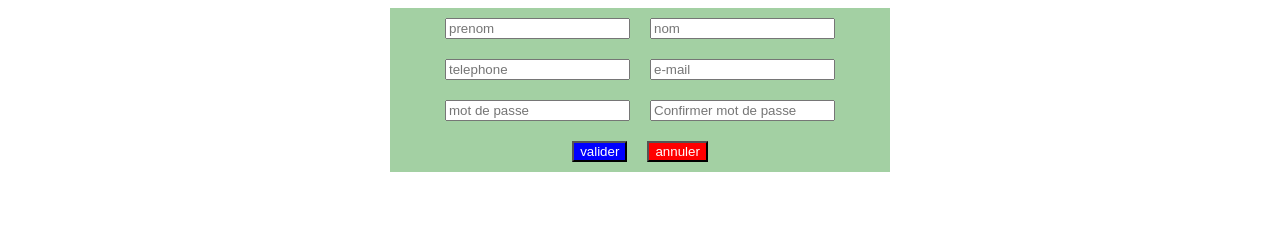
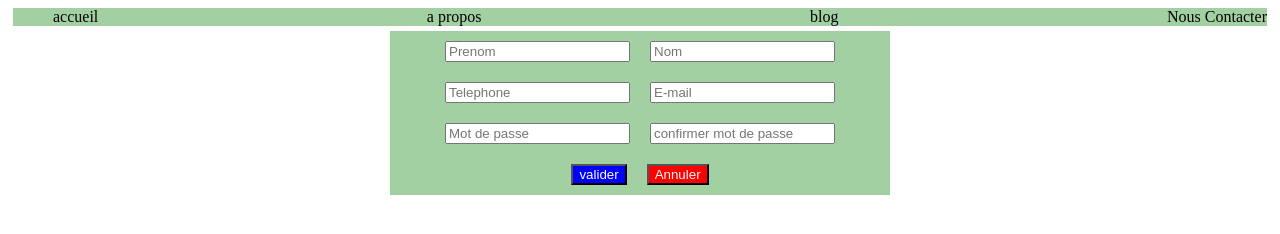
Before and after one commit to mbackeabdoul/Bakeli-Altelier-Html-Css, a plain HTML site: page index.html in a window 1280 px wide. Drawn offline with Linux system fonts and the light colour scheme.

Commit message:
modification

```diff
--- a/index.html
+++ b/index.html
@@ -7,53 +7,60 @@
     <title>Document</title>
 </head>
 <body>
+
+    <ul>
+        <li>accueil</li>
+        <li>a propos</li>
+        <li>blog</li>
+        <li>Nous Contacter</li>
+
+    </ul>
        <div class="blog">
         <form action="">
             <div class="flex">
                 <div>
 
-                    <input type="text" name="prenom" placeholder="prenom" id="">
+                    <input type="text" name="prenom" placeholder="Prenom" id="">
 
                 </div>
 
                 <div>
 
-                    <input type="text" name="nom" placeholder="nom" id="">
+                    <input type="text" name="nom" placeholder="Nom" id="">
+                </div>
+
+            </div>
+
+            <div class="flex">
+                <div>
+
+                    <input type="text" name="telephone" placeholder="Telephone">
+
+                </div>
+
+                <div>
+
+                    <input type="email" name="" placeholder="E-mail">
                 </div>
 
             </div>
 
             <div class="flex">
                 <div >
-
-                    <input type="text" name="telephone" placeholder="telephone">
+                    <input type="password" name="" placeholder="Mot de passe" id="">
 
                 </div>
 
                 <div>
-
-                    <input type="email" name="" placeholder="e-mail">
-                </div>
-
-            </div>
-
-            <div class="flex">
-                <div >
-                    <input type="password" name="" placeholder="mot de passe" id="">
-
-                </div>
-
-                <div>
-                    <input type="password" name="" placeholder="Confirmer mot de passe" id="">
+                    <input type="password" name="" placeholder="confirmer mot de passe" id="">
                 </div>
 
             </div>
 
             <div class="flex">
                 <input type="submit" value="valider" id="blue" >
-                <input type="reset" value="annuler" id="rouge"  >
+                <input type="reset" value="Annuler" id="rouge"  >
             </div>
-
         </form>
        </div>
    </body>
--- a/style.css
+++ b/style.css
@@ -1,3 +1,11 @@
+ul{
+    display: flex;
+    margin:5px;
+    justify-content: space-between;
+    list-style: none;
+    background-color: rgba(111, 182, 111, 0.64);
+}
+
 .flex{
     display: flex;
     gap:20px;
```
